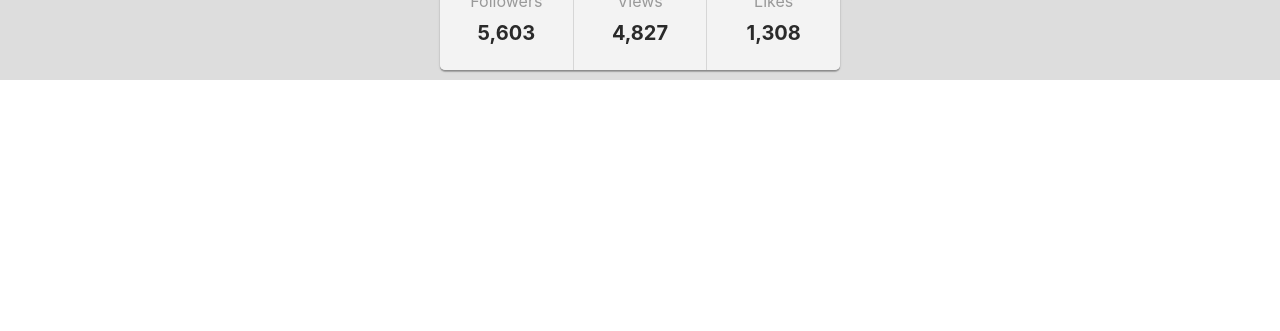
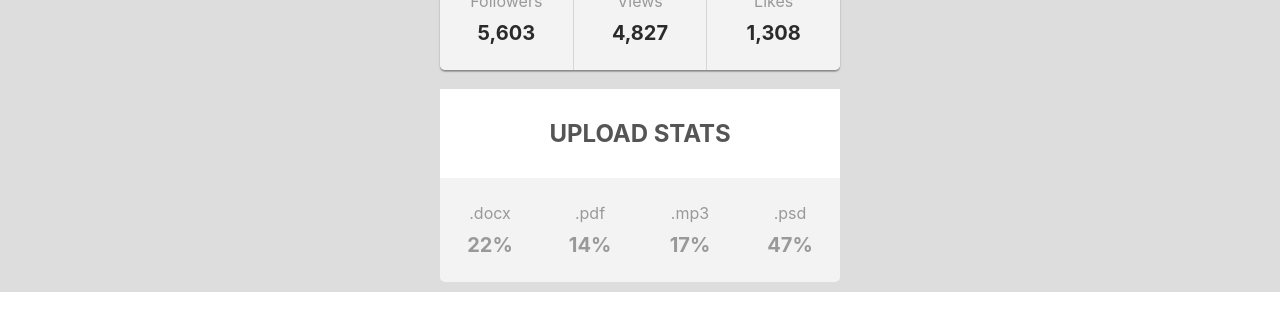
Before and after one commit to jennmala/goit-react-hw-01-components, a React (Create React App) app: page / in a window 1280 px wide. Shown: the part 403-734 px from the top of the page. Built offline with nearby package versions, Linux system fonts and the light colour scheme.

Commit message:
2nd task start

```diff
--- a/src/components/App/App.jsx
+++ b/src/components/App/App.jsx
@@ -1,6 +1,8 @@
 import { Profile } from 'components/Profile/Profile';
+import { Statistics } from 'components/Statistics/Statistics';
 import { Container } from './App.styled';
 import user from 'user.json';
+import data from 'data.json';
 
 export const App = () => {
   return (
@@ -12,6 +14,8 @@ export const App = () => {
         avatar={user.avatar}
         stats={user.stats}
       />
+
+      <Statistics title="Upload stats" stats={data} />
     </Container>
   );
 };
--- /dev/null
+++ b/src/components/Statistics/Statistics.jsx
@@ -0,0 +1,85 @@
+import PropTypes from 'prop-types';
+import {
+  Wrap,
+  Title,
+  StatList,
+  Stat,
+  Label,
+  Percentage,
+} from './Statistics.styled';
+
+export const Statistics = ({ title, stats }) => {
+  return (
+    <Wrap>
+      {title && <Title>{title}</Title>}
+
+      <StatList>
+        <Stat>
+          <Label>.docx</Label>
+          <Percentage>
+            {stats
+              .filter(stat => stat.label === '.docx')
+              .reduce((total, stat) => {
+                return total + stat.percentage;
+              }, 0)}
+            %
+          </Percentage>
+        </Stat>
+
+        <Stat>
+          <Label>.pdf</Label>
+          <Percentage>
+            {stats
+              .filter(stat => stat.label === '.pdf')
+              .reduce((total, stat) => {
+                return total + stat.percentage;
+              }, 0)}
+            %
+          </Percentage>
+        </Stat>
+
+        <Stat>
+          <Label>.mp3</Label>
+          <Percentage>
+            {stats
+              .filter(stat => stat.label === '.mp3')
+              .reduce((total, stat) => {
+                return total + stat.percentage;
+              }, 0)}
+            %
+          </Percentage>
+        </Stat>
+
+        <Stat>
+          <Label>.psd</Label>
+          <Percentage>
+            {stats
+              .filter(stat => stat.label === '.psd')
+              .reduce((total, stat) => {
+                return total + stat.percentage;
+              }, 0)}
+            %
+          </Percentage>
+        </Stat>
+      </StatList>
+    </Wrap>
+  );
+};
+
+Statistics.propTypes = {
+  title: PropTypes.string,
+  stats: PropTypes.arrayOf(
+    PropTypes.exact({
+      id: PropTypes.string.isRequired,
+      label: PropTypes.string.isRequired,
+      percentage: PropTypes.number.isRequired,
+    })
+  ),
+};
+
+// {stats.map(stat => (
+//     <Stat key={stat.id} numberOfStats={stats.length}>
+//         <Label>{stat.label}</Label>
+//         <Percentage>{stat.percentage}%</Percentage>
+//     </Stat>
+// ))}
--- /dev/null
+++ b/src/components/Statistics/Statistics.styled.jsx
@@ -0,0 +1,45 @@
+import styled from '@emotion/styled';
+
+export const Wrap = styled.section`
+  width: 400px;
+  margin: 0 auto;
+  border-radius: 5px;
+  overflow: hidden;
+`;
+
+export const Title = styled.h2`
+  padding-top: 30px;
+  padding-bottom: 30px;
+  background-color: #ffffff;
+  color: #555555;
+  text-align: center;
+  text-transform: uppercase;
+  margin-bottom: 0;
+`;
+
+export const StatList = styled.ul`
+  display: flex;
+  list-style: none;
+  text-align: center;
+  margin: 0;
+  padding: 0;
+`;
+
+export const Stat = styled.li`
+  flex-basis: calc(100% / 4);
+  padding-top: 25px;
+  padding-bottom: 25px;
+  background-color: #f3f3f3;
+  color: #999999;
+`;
+
+export const Label = styled.span`
+  display: block;
+  margin-bottom: 10px;
+`;
+
+export const Percentage = styled.span`
+  display: block;
+  font-size: 20px;
+  font-weight: 700;
+`;
--- /dev/null
+++ b/src/data.json
@@ -0,0 +1,7 @@
+[
+  { "id": "id-1", "label": ".docx", "percentage": 22 },
+  { "id": "id-2", "label": ".pdf", "percentage": 4 },
+  { "id": "id-3", "label": ".mp3", "percentage": 17 },
+  { "id": "id-4", "label": ".psd", "percentage": 47 },
+  { "id": "id-5", "label": ".pdf", "percentage": 10 }
+]
```
Also changed, not shown: 1 other file (tests, documents, lock files or other folders).
